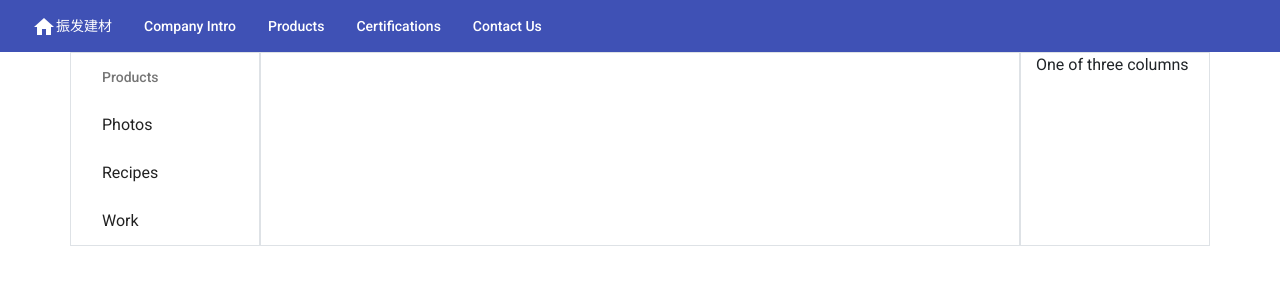
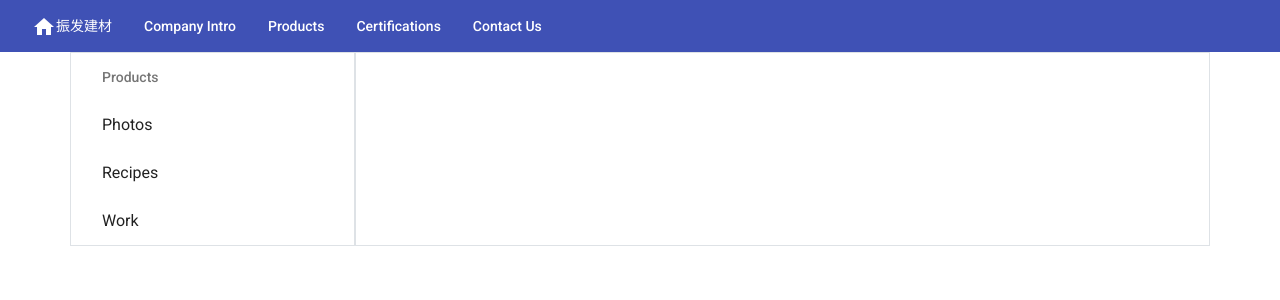
Before and after one commit to dongleivip/Zhenfa.Domain, an Angular app: page / in a window 1280 px wide. Shown: the top 300 px of the page. Built offline with nearby package versions, Linux system fonts and the light colour scheme.

Commit message:
update layout

```diff
--- a/src/app/app.component.html
+++ b/src/app/app.component.html
@@ -1,14 +1,11 @@
 <app-nav-bar></app-nav-bar>
 <div class="container">
   <div class="row">
-    <div class="col-md-2 border">
+    <div class="col-md-3 border">
       <app-product-side-bar></app-product-side-bar>
     </div>
-    <div class="col-md-8 border">
+    <div class="col-md-9 border">
       <router-outlet></router-outlet>
-    </div>
-    <div class="col-md-2 border">
-      One of three columns
     </div>
   </div>
 </div>
```
